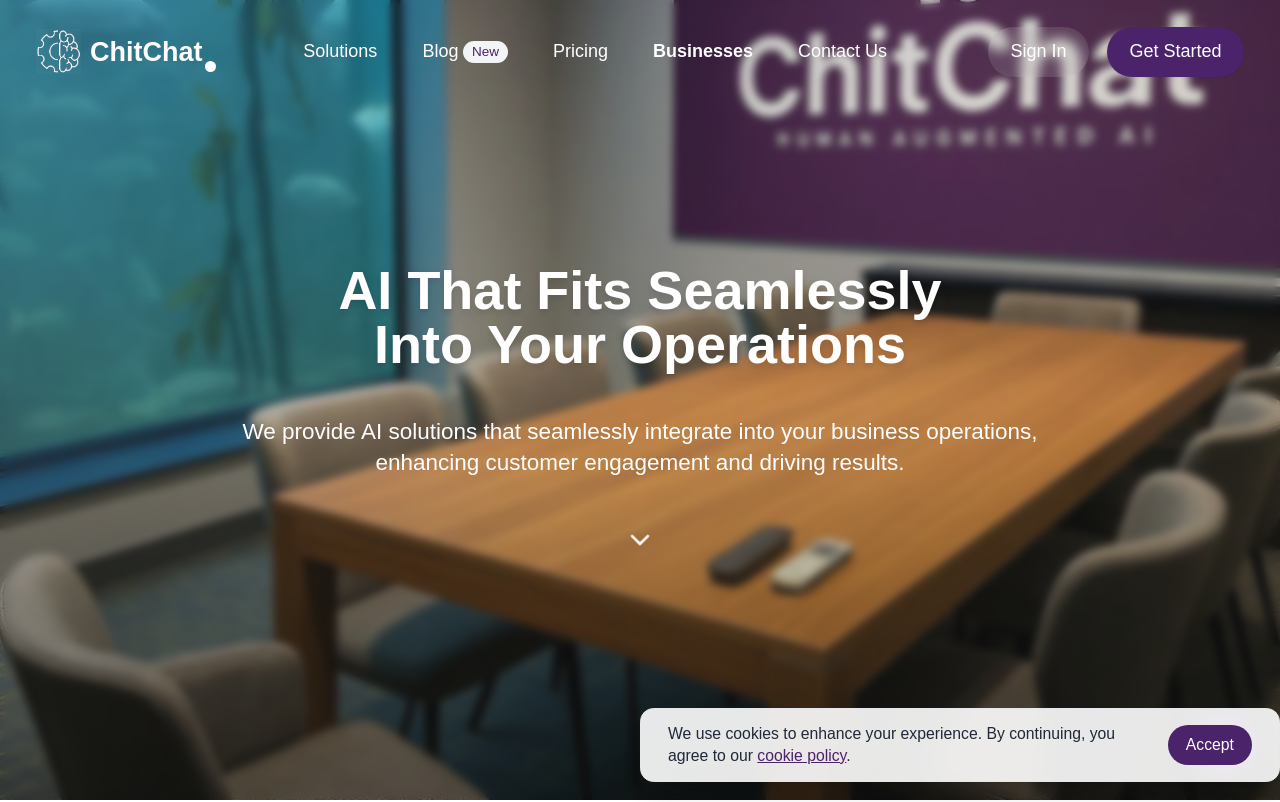
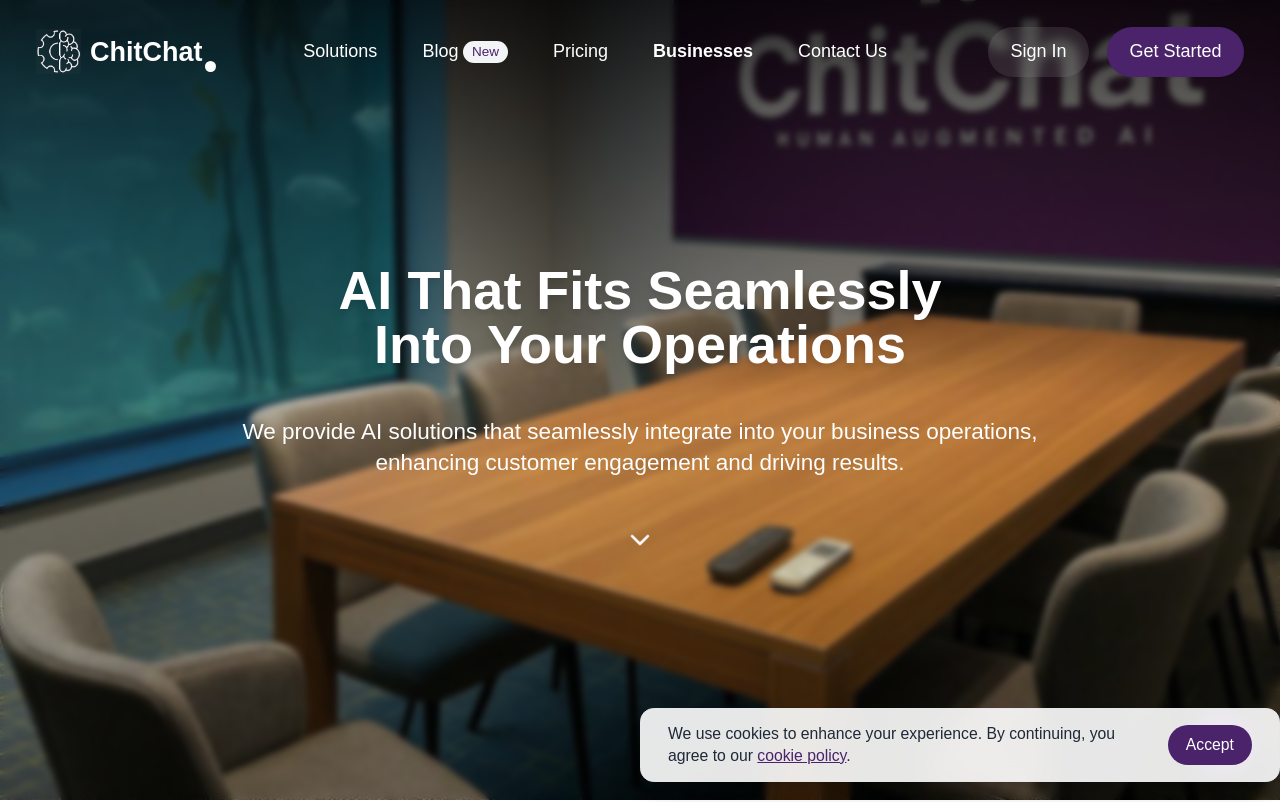
Before and after one commit to ChitChatAI/chitchat_site, a React (Vite) app: page /partnerships in a window 1280 px wide. Shown: the top 802 px of the page. Built offline with nearby package versions, Linux system fonts and the light colour scheme; no server answers; a web font is replaced by a local one.

Commit message:
fix: the background image overlay to a glassy look

```diff
--- a/src/pages/ForBusinesses.tsx
+++ b/src/pages/ForBusinesses.tsx
@@ -146,9 +146,12 @@ const ForBusinesses: React.FC = () => {
             className="absolute inset-0 w-full h-full bg-cover bg-center z-0"
             style={{ backgroundImage: "url('/businessesPage/boardroom.jpg')" }}
           ></div>
-          {/* Overlays */}
-          <div className="absolute inset-0 bg-gradient-to-t from-black/50 via-transparent to-black/10 z-10"></div>
-          <div className="absolute inset-0 bg-white/5 backdrop-blur-sm z-20"></div>
+
+          {/* More subtle gradient overlay */}
+          <div className="absolute inset-0 bg-gradient-to-t from-black/30 via-transparent to-black/80 z-10"></div>
+          {/* Softer glass-like blur overlay */}
+          <div className="absolute inset-0 bg-white/9 backdrop-blur-[3px] z-20"></div>
+
           {/* Content */}
           <div className="relative z-30 text-center px-6">
             <div className="h-32 flex items-center justify-center mb-6">
@@ -390,7 +393,7 @@ const ForBusinesses: React.FC = () => {
           style={{ backgroundImage: "url('/solutionsPage/solutions.jpg')" }}
         >
           {/* Overlay for readability - also extended higher */}
-          <div className="absolute inset-0 z-0 bg-white/80 -top-24" />
+          <div className="absolute inset-0 z-0 bg-white/90 -top-24" />
 
           <motion.div
             className="relative z-20 max-w-3xl mx-auto text-center"
```
Lines whose indentation alone changed are shown as unchanged.
